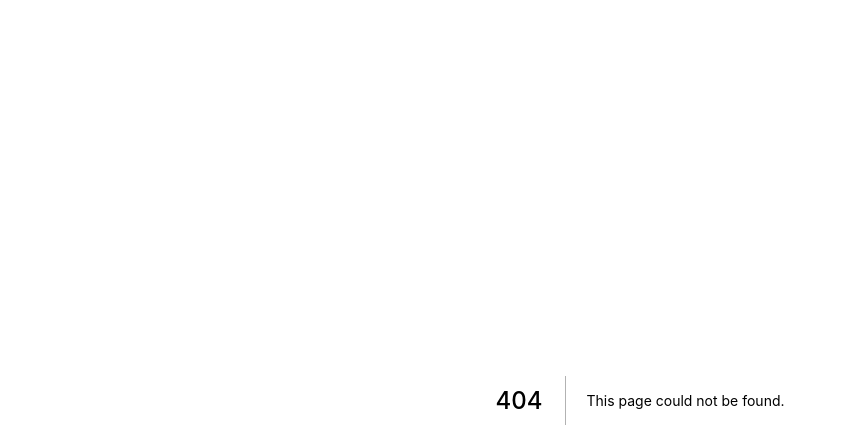
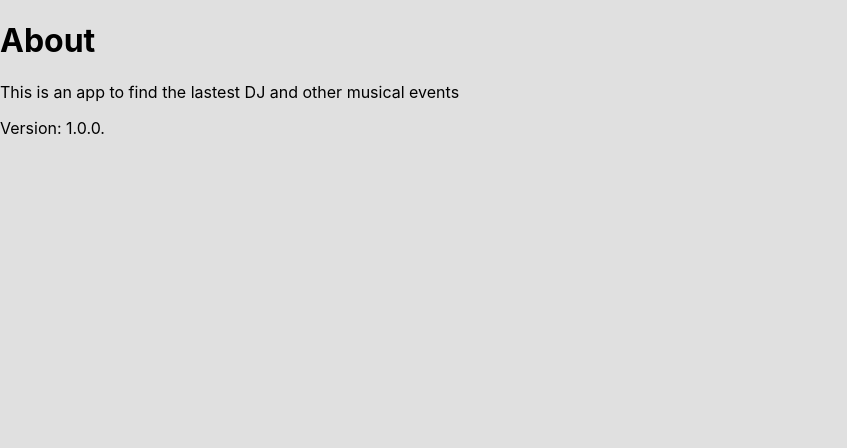
Before and after one commit to manitu85/urban_events, a Next.js app: page /about in a window 1280 px wide. Before the commit this address had no page. Shown: the top 448 px of the page, without its empty margins (0-847 px from the left). Built offline with nearby package versions, Linux system fonts and the light colour scheme.

Commit message:
making routes and pages

```diff
--- /dev/null
+++ b/pages/about.js
@@ -0,0 +1,9 @@
+export default function About() {
+  return(
+    <div>
+      <h1>About</h1>
+      <p>This is an app to find the lastest DJ and other musical events</p>
+      <p>Version: 1.0.0.</p>
+    </div>
+  )
+}
```
Also changed, not shown: pages/events/[slug].js (added, +7 -0 lines), pages/events/add.js (added, +7 -0 lines), pages/events/index.js (added, +7 -0 lines).
